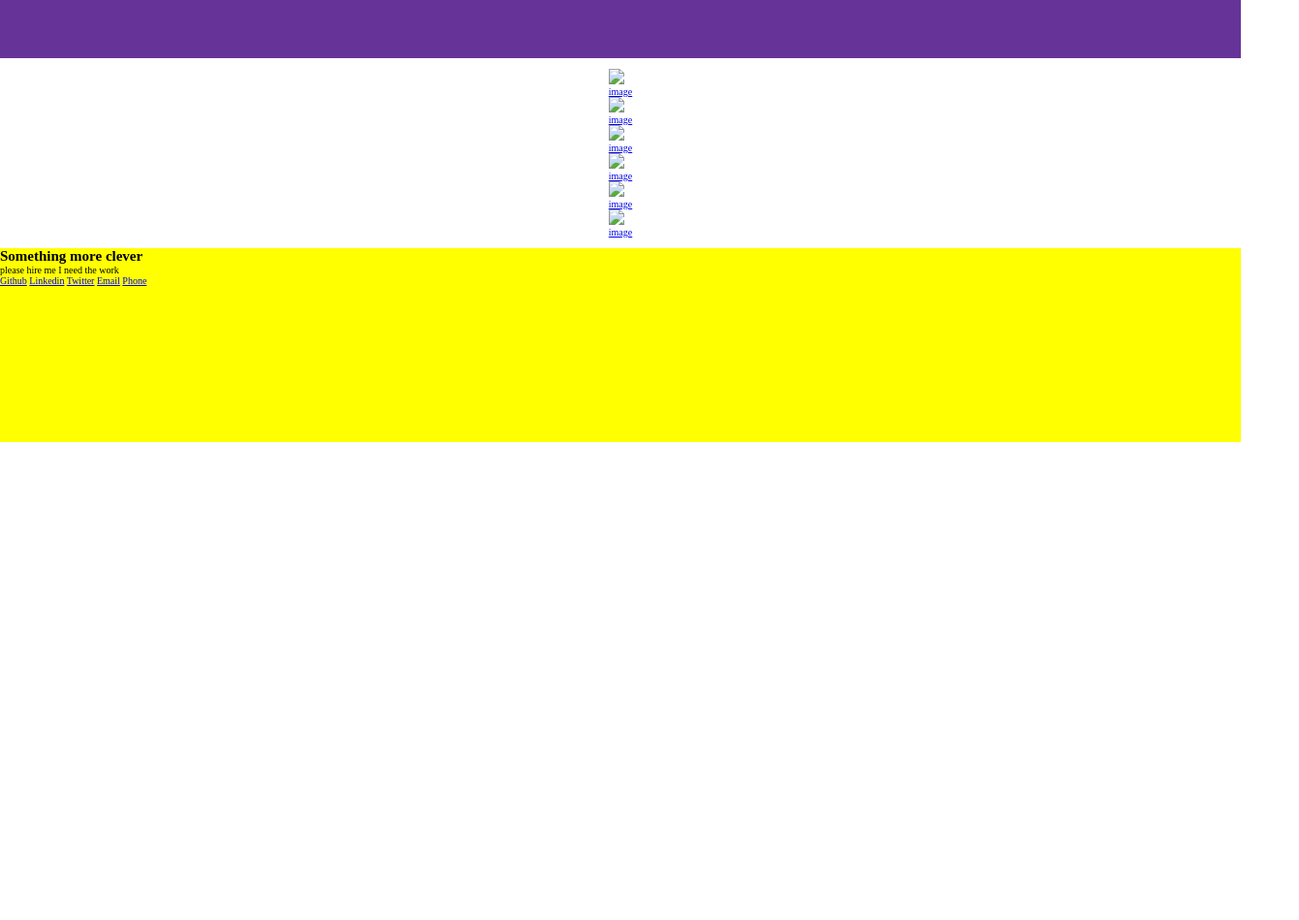
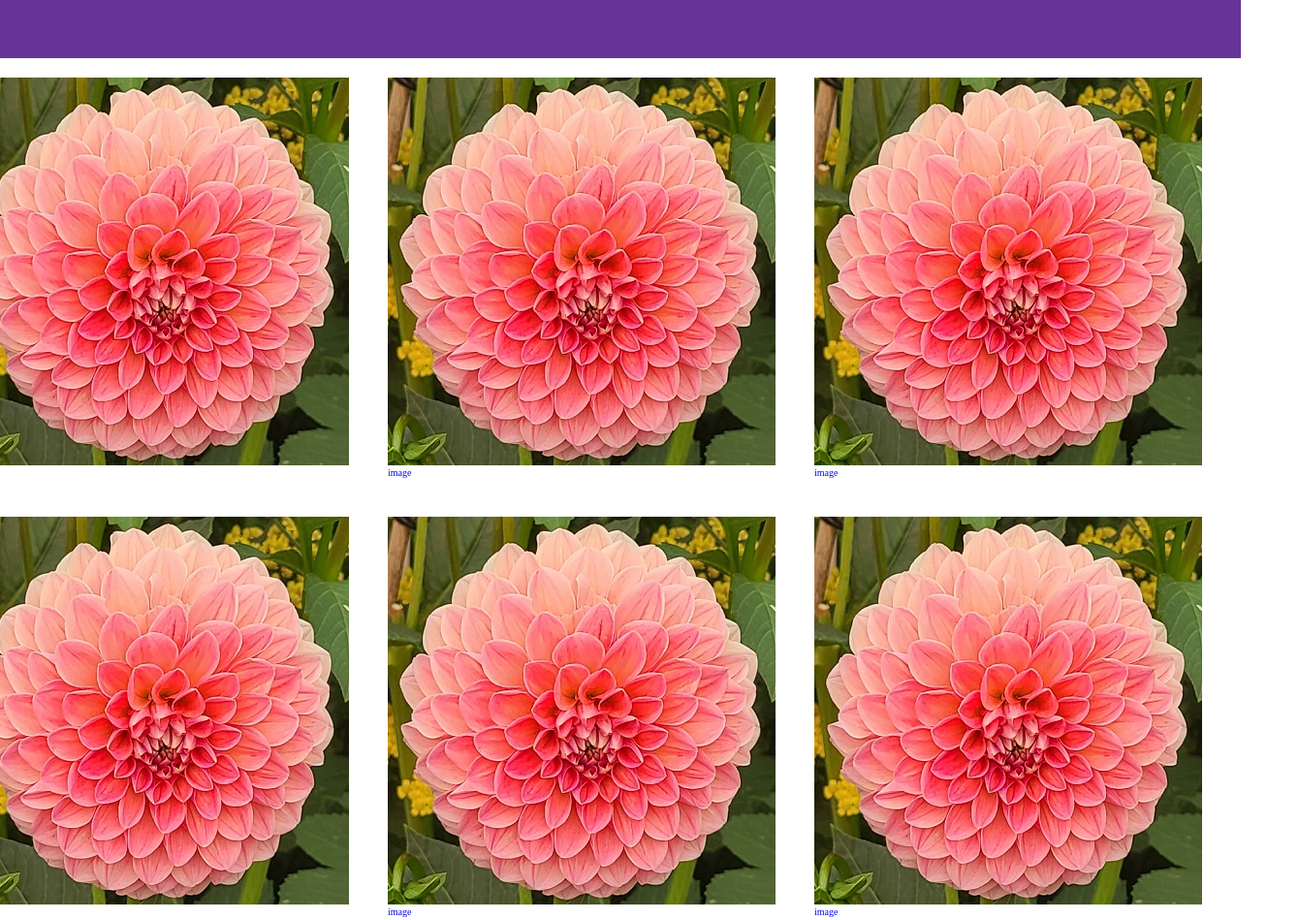
Before and after one commit to hannah-a/HannahsPortfolio, a plain HTML site: page index.html in a window 1280 px wide. Shown: the part 740-1689 px from the top of the page at 97% size, 1340 px wide, since content can reach past the window. Before the commit the page ends 1196 px from the top, so only its background shows below. Drawn offline with Linux system fonts and the light colour scheme.

Commit message:
changes to grid

```diff
--- a/index.css
+++ b/index.css
@@ -25,7 +25,6 @@ html {
 
 .nav-list a {
  display: block;
- text-decoration: none;
  color: #f0f0f0;
  padding: 2rem;
  font-size: xx-large;
@@ -35,6 +34,9 @@ html {
  background-color: blue;
 }
 
+a {
+ text-decoration: none;
+}
 #welcome-section {
  background-color: rebeccapurple;
  height: 100vh;
@@ -48,18 +50,38 @@ html {
  display: flex;
  justify-content: center;
 }
-
-.projects-div {
- width: 1280px;
+#projects-div {
+ width: 1400px;
+ display:flex;
+ justify-content: center;
+}
+#projects-grid {
+ width: 1400px;
  display: flex;
  flex-wrap: wrap;
+
 }
 
 .project-tile {
   margin: 2rem;
+  width: 400px;
 }
 
 #contact {
- height: 25vh;
+ display: flex;
+ flex-direction: column;
+ justify-content: center;
+ align-items: center;
+ height: 20rem;
  background-color: yellow;
 }
+
+#contact div {
+ display: flex;
+ justify-content: center;
+}
+
+#contact div a {
+ padding: 2rem;
+ font-size: 1.5rem;
+}
--- a/index.html
+++ b/index.html
@@ -21,30 +21,40 @@
     </section>
     <section id="projects">
       <div id="projects-div">
-        <div>
+        <div id= "projects-grid">
          <a href="#" class="project-tile">
           <figure>
-              <img src="#" />
+           <img src="/images/resizedflower400.jpg" />
            <figcaption>image</figcaption>
           </figure>
+         </a>
+         <a href="#" class="project-tile">
           <figure>
-              <img src="#" />
+           <img src="/images/resizedflower400.jpg" />
            <figcaption>image</figcaption>
           </figure>
+         </a>
+         <a href="#" class="project-tile">
           <figure>
-              <img src="#" />
+           <img src="/images/resizedflower400.jpg" />
            <figcaption>image</figcaption>
           </figure>
+         </a>
+         <a href="#" class="project-tile">
           <figure>
-              <img src="#" />
+           <img src="/images/resizedflower400.jpg" />
            <figcaption>image</figcaption>
           </figure>
+         </a>
+         <a href="#" class="project-tile">
           <figure>
-              <img src="#" />
+           <img src="/images/resizedflower400.jpg" />
            <figcaption>image</figcaption>
           </figure>
+         </a>
+         <a href="#" class="project-tile">
           <figure>
-              <img src="#" />
+           <img src="/images/resizedflower400.jpg" />
            <figcaption>image</figcaption>
           </figure>
          </a>
```
Also changed, not shown: images/resizedflower400.jpg (added). Lines whose indentation alone changed are shown as unchanged.
